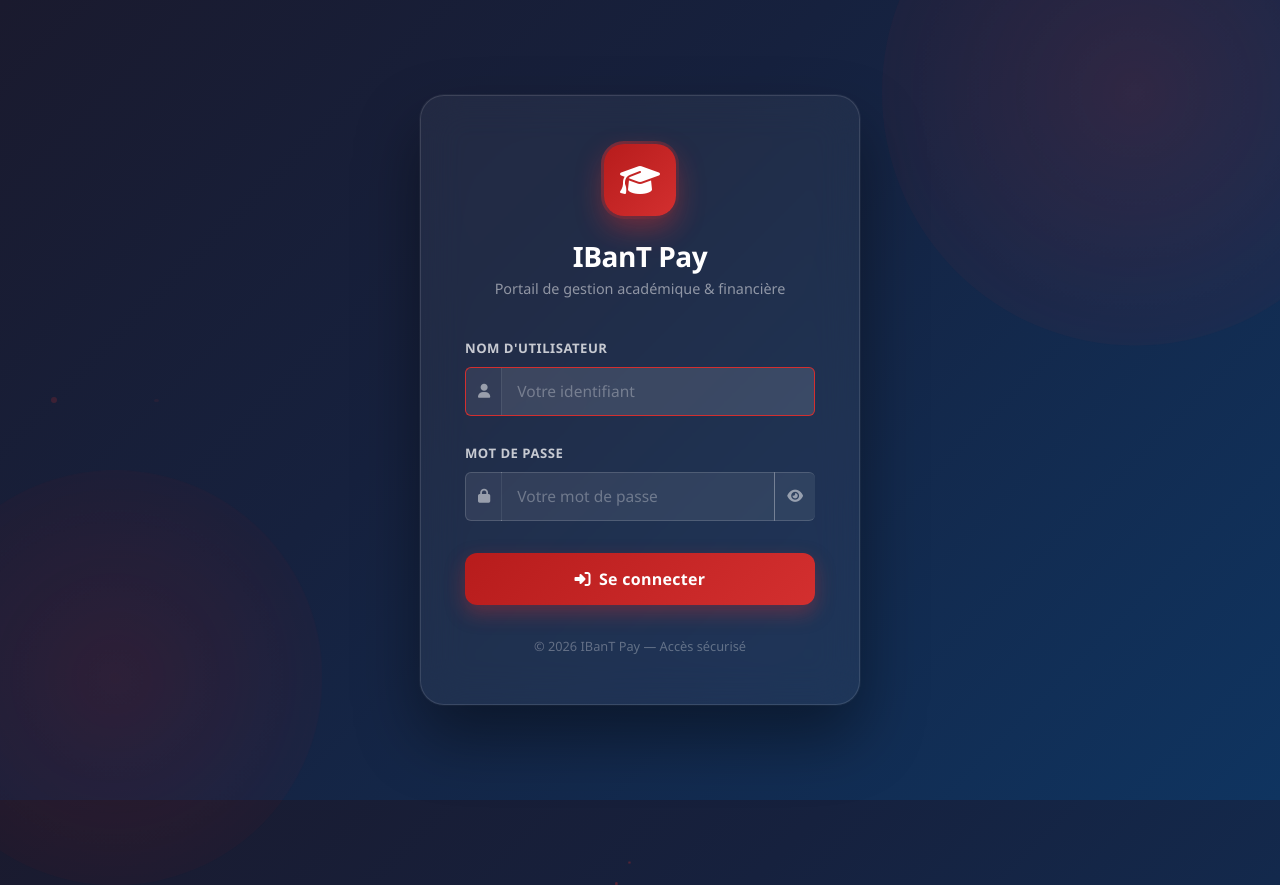
After one commit to IMANA47/ibant_pay, a PHP site: page /public/login.php in a window 1280 px wide; the page is wider, and only the part inside the window is pictured. The commit adds this page. Run offline with PHP 8.4, Linux system fonts and the light colour scheme.

Commit message:
feat: Implement initial user authentication system with login, logout, and user data management.

```diff
--- /dev/null
+++ b/public/login.php
@@ -0,0 +1,328 @@
+<?php
+declare(strict_types=1);
+
+session_start();
+require_once __DIR__ . "/../src/repositories/user_repository.php";
+require_once __DIR__ . "/../src/services/auth_service.php";
+require_once __DIR__ . "/../src/services/flash_service.php";
+
+// If already logged in, redirect to home
+if (auth_check()) {
+    header('Location: ../index.php');
+    exit;
+}
+
+$error = '';
+
+if ($_SERVER['REQUEST_METHOD'] === 'POST') {
+    $username = trim($_POST['username'] ?? '');
+    $password = $_POST['password'] ?? '';
+
+    if (empty($username) || empty($password)) {
+        $error = 'Veuillez remplir tous les champs.';
+    } elseif (auth_login($username, $password)) {
+        header('Location: ../index.php');
+        exit;
+    } else {
+        $error = 'Identifiants incorrects. Veuillez réessayer.';
+    }
+}
+
+// compute $root for assets
+$scriptDir = str_replace('\\', '/', dirname($_SERVER['SCRIPT_NAME']));
+$root = preg_replace('#/public(/.*)?$#', '/public', $scriptDir);
+if (!str_contains($root, '/public')) {
+    $root = rtrim($root, '/') . '/public';
+}
+?>
+<!doctype html>
+<html lang="fr">
+<head>
+  <meta charset="utf-8">
+  <meta name="viewport" content="width=device-width, initial-scale=1">
+  <title>IBanT Pay – Connexion</title>
+  <link rel="stylesheet" href="https://cdn.jsdelivr.net/npm/bootstrap@5.3.0/dist/css/bootstrap.min.css">
+  <link rel="stylesheet" href="https://cdnjs.cloudflare.com/ajax/libs/font-awesome/6.4.0/css/all.min.css">
+  <link rel="stylesheet" href="<?php echo $root; ?>/css/style.css">
+  <style>
+    :root {
+      --primary-red: #d32f2f;
+      --dark-red: #b71c1c;
+      --light-red: #ffebee;
+    }
+
+    * { box-sizing: border-box; margin: 0; padding: 0; }
+
+    body {
+      min-height: 100vh;
+      background: linear-gradient(135deg, #1a1a2e 0%, #16213e 40%, #0f3460 100%);
+      display: flex;
+      align-items: center;
+      justify-content: center;
+      font-family: 'Segoe UI', system-ui, -apple-system, sans-serif;
+      position: relative;
+      overflow: hidden;
+    }
+
+    /* Animated background blobs */
+    body::before, body::after {
+      content: '';
+      position: absolute;
+      border-radius: 50%;
+      opacity: 0.15;
+      animation: float 8s ease-in-out infinite;
+    }
+    body::before {
+      width: 500px; height: 500px;
+      background: radial-gradient(circle, #d32f2f, transparent);
+      top: -150px; right: -100px;
+      animation-delay: 0s;
+    }
+    body::after {
+      width: 400px; height: 400px;
+      background: radial-gradient(circle, #b71c1c, transparent);
+      bottom: -100px; left: -100px;
+      animation-delay: 4s;
+    }
+    @keyframes float {
+      0%, 100% { transform: translate(0, 0) scale(1); }
+      50% { transform: translate(20px, -30px) scale(1.05); }
+    }
+
+    .login-card {
+      background: rgba(255, 255, 255, 0.05);
+      backdrop-filter: blur(20px);
+      -webkit-backdrop-filter: blur(20px);
+      border: 1px solid rgba(255, 255, 255, 0.12);
+      border-radius: 24px;
+      padding: 48px 44px;
+      width: 100%;
+      max-width: 440px;
+      box-shadow: 0 32px 64px rgba(0,0,0,0.4), 0 0 0 1px rgba(255,255,255,0.05);
+      position: relative;
+      z-index: 10;
+      animation: slideUp 0.6s cubic-bezier(0.16, 1, 0.3, 1) both;
+    }
+    @keyframes slideUp {
+      from { opacity: 0; transform: translateY(40px) scale(0.97); }
+      to   { opacity: 1; transform: translateY(0)   scale(1);    }
+    }
+
+    .brand-logo {
+      width: 72px; height: 72px;
+      background: linear-gradient(135deg, var(--dark-red), var(--primary-red));
+      border-radius: 20px;
+      display: flex; align-items: center; justify-content: center;
+      margin: 0 auto 24px;
+      font-size: 32px; color: #fff;
+      box-shadow: 0 12px 28px rgba(211,47,47,0.45);
+      position: relative;
+    }
+    .brand-logo::after {
+      content: '';
+      position: absolute; inset: -3px;
+      border-radius: 23px;
+      background: linear-gradient(135deg, rgba(211,47,47,0.5), transparent);
+      z-index: -1;
+    }
+
+    .login-title {
+      font-size: 1.75rem; font-weight: 800; letter-spacing: -0.5px;
+      color: #fff; text-align: center; margin-bottom: 4px;
+    }
+    .login-subtitle {
+      text-align: center;
+      color: rgba(255,255,255,0.5);
+      font-size: 0.9rem;
+      margin-bottom: 36px;
+    }
+
+    .form-label {
+      color: rgba(255,255,255,0.75);
+      font-size: 0.82rem;
+      font-weight: 600;
+      letter-spacing: 0.5px;
+      text-transform: uppercase;
+      margin-bottom: 8px;
+    }
+
+    .input-group-text {
+      background: rgba(255,255,255,0.08);
+      border: 1px solid rgba(255,255,255,0.15);
+      border-right: none;
+      color: rgba(255,255,255,0.5);
+    }
+
+    .form-control {
+      background: rgba(255,255,255,0.08) !important;
+      border: 1px solid rgba(255,255,255,0.15);
+      border-left: none;
+      color: #fff !important;
+      font-size: 0.97rem;
+      transition: all 0.3s;
+      padding: 12px 16px;
+    }
+    .form-control:focus {
+      background: rgba(255,255,255,0.12) !important;
+      border-color: var(--primary-red) !important;
+      box-shadow: none !important;
+      color: #fff !important;
+    }
+    .form-control::placeholder { color: rgba(255,255,255,0.3); }
+    .input-group:focus-within .input-group-text {
+      border-color: var(--primary-red);
+    }
+
+    .btn-login {
+      background: linear-gradient(135deg, var(--dark-red), var(--primary-red));
+      border: none;
+      border-radius: 12px;
+      padding: 14px;
+      font-size: 1rem;
+      font-weight: 700;
+      letter-spacing: 0.3px;
+      color: #fff;
+      width: 100%;
+      transition: all 0.3s cubic-bezier(0.165, 0.84, 0.44, 1);
+      box-shadow: 0 8px 20px rgba(211,47,47,0.35);
+      margin-top: 8px;
+    }
+    .btn-login:hover {
+      transform: translateY(-2px);
+      box-shadow: 0 14px 30px rgba(211,47,47,0.5);
+      color: #fff;
+    }
+    .btn-login:active { transform: translateY(0); }
+
+    .alert-custom {
+      background: rgba(211,47,47,0.15);
+      border: 1px solid rgba(211,47,47,0.4);
+      color: #ff8a80;
+      border-radius: 12px;
+      padding: 12px 16px;
+      margin-bottom: 24px;
+      font-size: 0.9rem;
+      display: flex; align-items: center; gap: 10px;
+    }
+
+    .footer-text {
+      text-align: center;
+      margin-top: 32px;
+      color: rgba(255,255,255,0.3);
+      font-size: 0.8rem;
+    }
+
+    .input-reveal { cursor: pointer; }
+
+    /* Particles */
+    .particle {
+      position: fixed;
+      width: 4px; height: 4px;
+      border-radius: 50%;
+      background: rgba(211,47,47,0.4);
+      animation: rise linear infinite;
+      pointer-events: none;
+    }
+    @keyframes rise {
+      0%   { transform: translateY(100vh) scale(0); opacity: 0; }
+      10%  { opacity: 1; }
+      90%  { opacity: 0.6; }
+      100% { transform: translateY(-10vh) scale(1.5); opacity: 0; }
+    }
+  </style>
+</head>
+<body>
+
+<!-- Floating particles -->
+<?php for ($i = 0; $i < 15; $i++): ?>
+  <div class="particle" style="
+    left: <?= rand(0, 100) ?>%;
+    width: <?= rand(3, 7) ?>px;
+    height: <?= rand(3, 7) ?>px;
+    animation-duration: <?= rand(8, 20) ?>s;
+    animation-delay: <?= rand(0, 10) ?>s;
+    opacity: <?= rand(2, 8) / 10 ?>;
+  "></div>
+<?php endfor; ?>
+
+<div class="login-card">
+
+  <!-- Brand -->
+  <div class="brand-logo">
+    <i class="fa-solid fa-graduation-cap"></i>
+  </div>
+  <h1 class="login-title">IBanT Pay</h1>
+  <p class="login-subtitle">Portail de gestion académique & financière</p>
+
+  <!-- Error message -->
+  <?php if ($error): ?>
+    <div class="alert-custom">
+      <i class="fa-solid fa-circle-exclamation"></i>
+      <?= htmlspecialchars($error) ?>
+    </div>
+  <?php endif; ?>
+
+  <!-- Login Form -->
+  <form method="POST" action="">
+    <div class="mb-4">
+      <label for="username" class="form-label">Nom d'utilisateur</label>
+      <div class="input-group">
+        <span class="input-group-text"><i class="fa-solid fa-user fa-sm"></i></span>
+        <input
+          type="text"
+          id="username"
+          name="username"
+          class="form-control"
+          placeholder="Votre identifiant"
+          value="<?= htmlspecialchars($_POST['username'] ?? '') ?>"
+          autocomplete="username"
+          required
+          autofocus
+        >
+      </div>
+    </div>
+
+    <div class="mb-4">
+      <label for="password" class="form-label">Mot de passe</label>
+      <div class="input-group">
+        <span class="input-group-text"><i class="fa-solid fa-lock fa-sm"></i></span>
+        <input
+          type="password"
+          id="password"
+          name="password"
+          class="form-control"
+          placeholder="Votre mot de passe"
+          autocomplete="current-password"
+          required
+        >
+        <span class="input-group-text input-reveal" onclick="togglePassword()" title="Afficher/masquer">
+          <i class="fa-solid fa-eye fa-sm" id="eye-icon"></i>
+        </span>
+      </div>
+    </div>
+
+    <button type="submit" class="btn-login">
+      <i class="fa-solid fa-right-to-bracket me-2"></i>Se connecter
+    </button>
+  </form>
+
+  <div class="footer-text">
+    &copy; <?= date('Y') ?> IBanT Pay &mdash; Accès sécurisé
+  </div>
+</div>
+
+<script>
+function togglePassword() {
+  const input = document.getElementById('password');
+  const icon  = document.getElementById('eye-icon');
+  if (input.type === 'password') {
+    input.type = 'text';
+    icon.classList.replace('fa-eye', 'fa-eye-slash');
+  } else {
+    input.type = 'password';
+    icon.classList.replace('fa-eye-slash', 'fa-eye');
+  }
+}
+</script>
+</body>
+</html>
--- /dev/null
+++ b/src/repositories/user_repository.php
@@ -0,0 +1,12 @@
+<?php
+declare(strict_types=1);
+
+require_once __DIR__ . '/../../config/databas.php';
+
+function user_find_by_username(string $username): ?array
+{
+    $stmt = db()->prepare("SELECT * FROM users WHERE username = ? LIMIT 1");
+    $stmt->execute([$username]);
+    $row = $stmt->fetch();
+    return $row ?: null;
+}
--- /dev/null
+++ b/src/services/auth_service.php
@@ -0,0 +1,55 @@
+<?php
+declare(strict_types=1);
+
+require_once __DIR__ . '/../repositories/user_repository.php';
+
+/**
+ * Attempt to log in a user. Returns true on success, false on failure.
+ */
+function auth_login(string $username, string $password): bool
+{
+    $user = user_find_by_username($username);
+    if ($user && password_verify($password, $user['password'])) {
+        session_regenerate_id(true);
+        $_SESSION['auth_user'] = [
+            'id'       => $user['id'],
+            'username' => $user['username'],
+            'nom'      => $user['nom'],
+            'role'     => $user['role'],
+        ];
+        return true;
+    }
+    return false;
+}
+
+/**
+ * Destroy the user session and log out.
+ */
+function auth_logout(): void
+{
+    $_SESSION = [];
+    if (ini_get('session.use_cookies')) {
+        $params = session_get_cookie_params();
+        setcookie(session_name(), '', time() - 42000,
+            $params['path'], $params['domain'],
+            $params['secure'], $params['httponly']
+        );
+    }
+    session_destroy();
+}
+
+/**
+ * Check if a user is currently authenticated.
+ */
+function auth_check(): bool
+{
+    return isset($_SESSION['auth_user']);
+}
+
+/**
+ * Get the currently authenticated user info, or null if not logged in.
+ */
+function auth_user(): ?array
+{
+    return $_SESSION['auth_user'] ?? null;
+}
```
Also changed, not shown: public/_header.php (+13 -1 lines), public/_init.php (+17 -2 lines), public/logout.php (added, +7 -0 lines), sql/ibant_pay.sql (+17 -0 lines), public/uploads/stu_69a58b61c24d2.webp (added), public/uploads/stu_69a58bac6a94d.webp (added).
